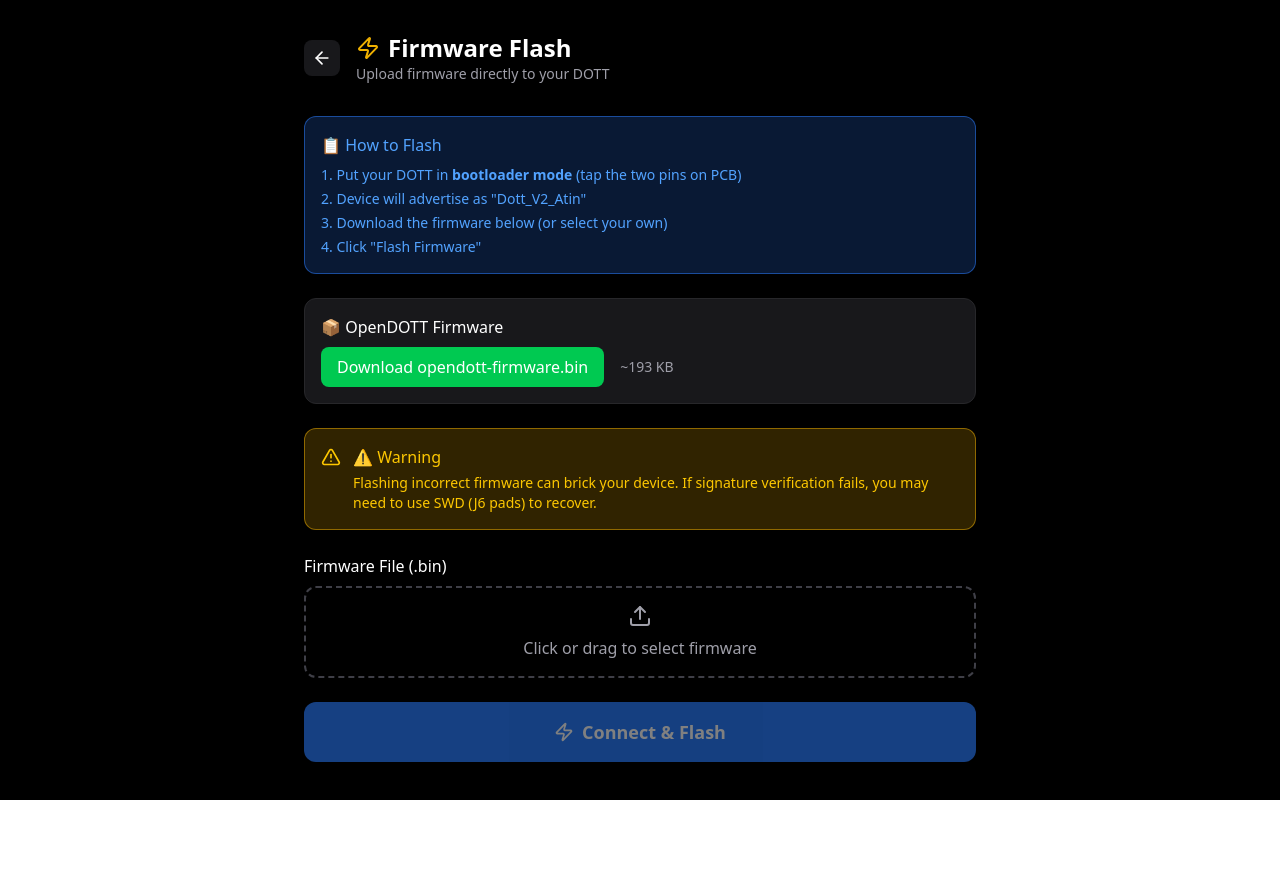
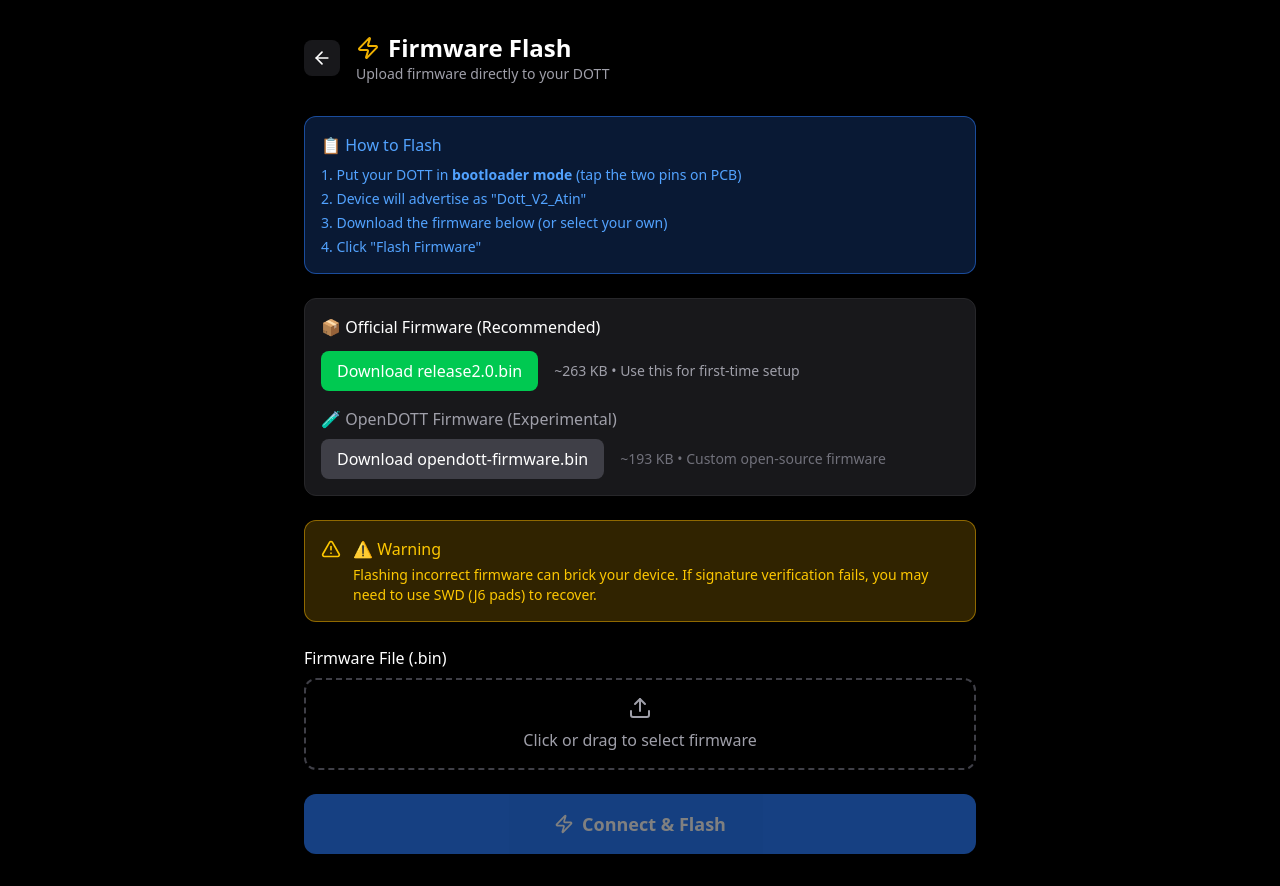
Before and after one commit to Bentlybro/opendott, a React (Vite) app in the folder web/: page /flash in a window 1280 px wide. Before the commit the page ends 800 px from the top, so only its background shows below. Built offline with nearby package versions, Linux system fonts and the light colour scheme.

Commit message:
Add first-time setup flow with official firmware
- Added release2.0.bin (official firmware from creators)
- Shows warning if device has blank firmware (v0.0.0)
- Flash page now has both official and experimental firmware
- Official firmware recommended for first-time setup

```diff
--- a/web/src/App.tsx
+++ b/web/src/App.tsx
@@ -76,6 +76,27 @@
             onDisconnect={disconnect}
           />
         </div>
+
+        {/* First-time setup notice */}
+        {isConnected && deviceInfo?.firmwareVersion === '0.0.0' && (
+          <div className="mb-8 p-4 rounded-xl bg-yellow-500/20 border border-yellow-500/50">
+            <div className="flex items-start gap-3">
+              <Zap className="w-5 h-5 text-yellow-400 flex-shrink-0 mt-0.5" />
+              <div>
+                <div className="font-medium text-yellow-400">Firmware Update Required</div>
+                <div className="text-sm text-yellow-300 mt-1">
+                  Your DOTT has blank firmware. You need to flash the official firmware first before uploading images.
+                </div>
+                <a
+                  href="/flash"
+                  className="inline-block mt-3 px-4 py-2 rounded-lg bg-yellow-500 text-black font-medium hover:bg-yellow-400 transition-colors"
+                >
+                  Flash Firmware →
+                </a>
+              </div>
+            </div>
+          </div>
+        )}
 
         {/* Image uploader */}
         <div className="mb-8">
--- a/web/src/pages/Flash.tsx
+++ b/web/src/pages/Flash.tsx
@@ -136,16 +136,28 @@
 
         {/* Download firmware */}
         <div className="mb-6 p-4 rounded-xl bg-zinc-900 border border-zinc-800">
-          <div className="font-medium mb-2">📦 OpenDOTT Firmware</div>
+          <div className="font-medium mb-3">📦 Official Firmware (Recommended)</div>
+          <div className="flex items-center gap-4 mb-4">
+            <a
+              href="/release2.0.bin"
+              download="release2.0.bin"
+              className="px-4 py-2 rounded-lg bg-green-500 text-white font-medium hover:bg-green-600 transition-colors"
+            >
+              Download release2.0.bin
+            </a>
+            <span className="text-sm text-zinc-400">~263 KB • Use this for first-time setup</span>
+          </div>
+
+          <div className="font-medium mb-2 text-zinc-400">🧪 OpenDOTT Firmware (Experimental)</div>
           <div className="flex items-center gap-4">
             <a
               href="/opendott-firmware.bin"
               download="opendott-firmware.bin"
-              className="px-4 py-2 rounded-lg bg-green-500 text-white font-medium hover:bg-green-600 transition-colors"
+              className="px-4 py-2 rounded-lg bg-zinc-700 text-white font-medium hover:bg-zinc-600 transition-colors"
             >
               Download opendott-firmware.bin
             </a>
-            <span className="text-sm text-zinc-400">~193 KB</span>
+            <span className="text-sm text-zinc-500">~193 KB • Custom open-source firmware</span>
           </div>
         </div>
 
```
